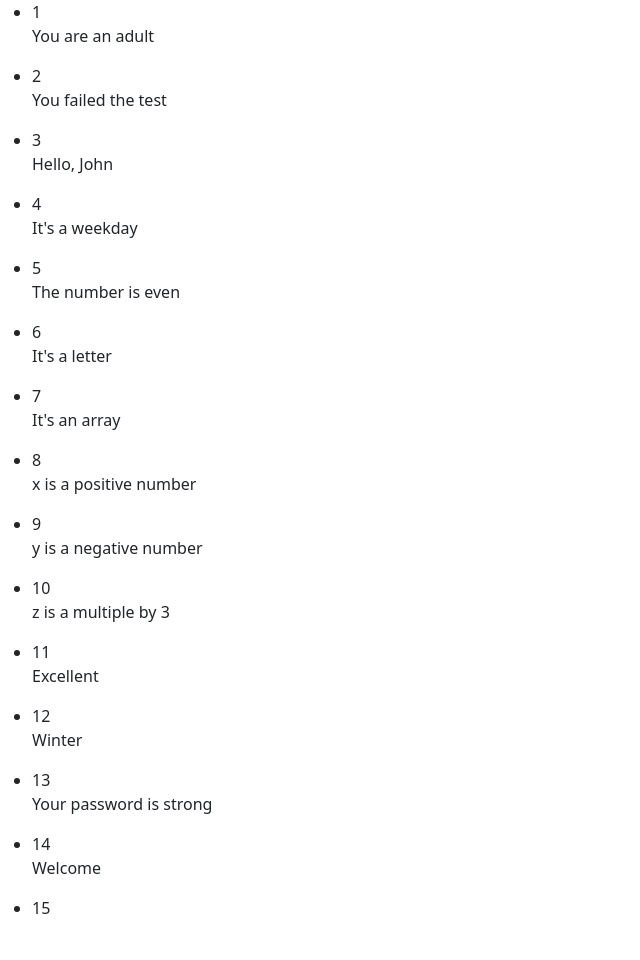
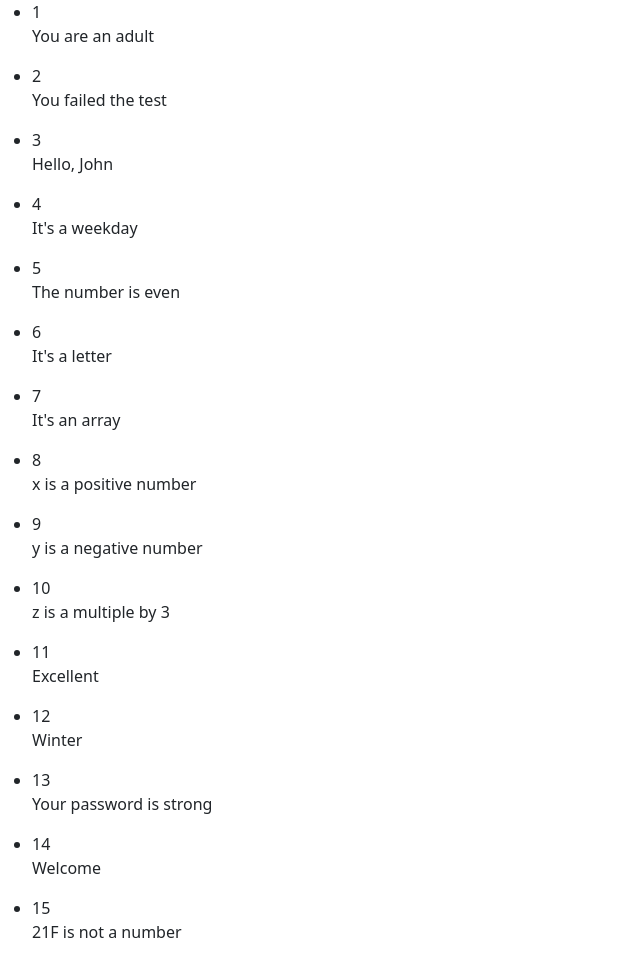
Before and after one commit to mohammad-ziadeh/JS-day2-tasks, a plain HTML site: page JS tasks day2/index.html in a window 1280 px wide. Shown: the whole page, without its empty margins (0-640 px from the left). Before the commit the page ends 936 px from the top, so only its background shows below. Drawn offline with nearby package versions, Linux system fonts and the light colour scheme; a web font is replaced by a local one.

Commit message:
Add files via upload

```diff
--- a/JS tasks day2/index.html
+++ b/JS tasks day2/index.html
@@ -95,7 +95,7 @@
       </li>
       <li>
         15
-        <p id="function"></p>
+        <p id="fun"></p>
       </li>
 
       <script src="one.js"></script>
--- a/JS tasks day2/one.js
+++ b/JS tasks day2/one.js
@@ -1,54 +1,55 @@
 {
+  //one
   let age = 27;
   if (age > 18) {
     document.getElementById("age").innerHTML = "You are an adult";
   }
-
+  //two
   let score = 45;
   if (score <= 50) {
     document.getElementById("score").innerHTML = "You failed the test";
   }
-
+  //three
   let name = "John";
   if ((name = "john")) {
     document.getElementById("name").innerHTML = "Hello, John";
   }
-
+  //four
   let day = "Monday";
   if ((day != "Saturday", day != "Sunday")) {
     document.getElementById("day").innerHTML = "It's a weekday";
   }
-
+  //five
   let num = 4;
   if (num % 2 == 0) {
     document.getElementById("num").innerHTML = "The number is even";
   }
-
+  //six
   let char = "a";
   if (char >= "a" && char <= "z") {
     document.getElementById("char").innerHTML = "It's a letter";
   }
-
+  //seven
   let list = [1, 2, 3];
   if (Array.isArray(list)) {
     document.getElementById("list").innerHTML = "It's an array";
   }
-
+  //eight
   let x = 5;
   if (x > 0) {
     document.getElementById("positive").innerHTML = "x is a positive number";
   }
-
+  //nine
   let y = -5;
   if (y < 0) {
     document.getElementById("negative").innerHTML = "y is a negative number";
   }
-
+  //ten
   let z = 9;
   if (z % 3 == 0) {
     document.getElementById("mult").innerHTML = "z is a multiple by 3";
   }
-
+  //11
   let GPA = "A";
   switch (GPA) {
     case "F":
@@ -66,7 +67,7 @@
     default:
       document.getElementById("gpa").innerHTML = "You didn't attempt the quiz";
   }
-
+  //12
   let month = "January";
   switch (month) {
     case "January":
@@ -92,12 +93,13 @@
     default:
       document.getElementById("month").innerHTML = "Love from Earth";
   }
-
+  //13
   let password = "password123";
   if (password.length >= 8) {
     document.getElementById("pass").innerHTML = "Your password is strong";
   }
 }
+//14
 {
   let email = "mohammedziadeh6@gmail.com";
   let password = "momo550011";
@@ -110,6 +112,18 @@
     document.getElementById("porg").innerHTML = "Welcome";
   }
 }
+//15
 {
-
+  function isNumber(num) {
+    if (!isNaN(num)) {
+      document.getElementById("fun").innerHTML = num + " is a valid number";
+    } else {
+      document.getElementById("fun").innerHTML = num + " is not a number";
+    }
+  }
+  isNumber(11);
+  isNumber("19");
+  isNumber("xyz");
+  isNumber("17.5");
+  isNumber("21F");
 }
```
